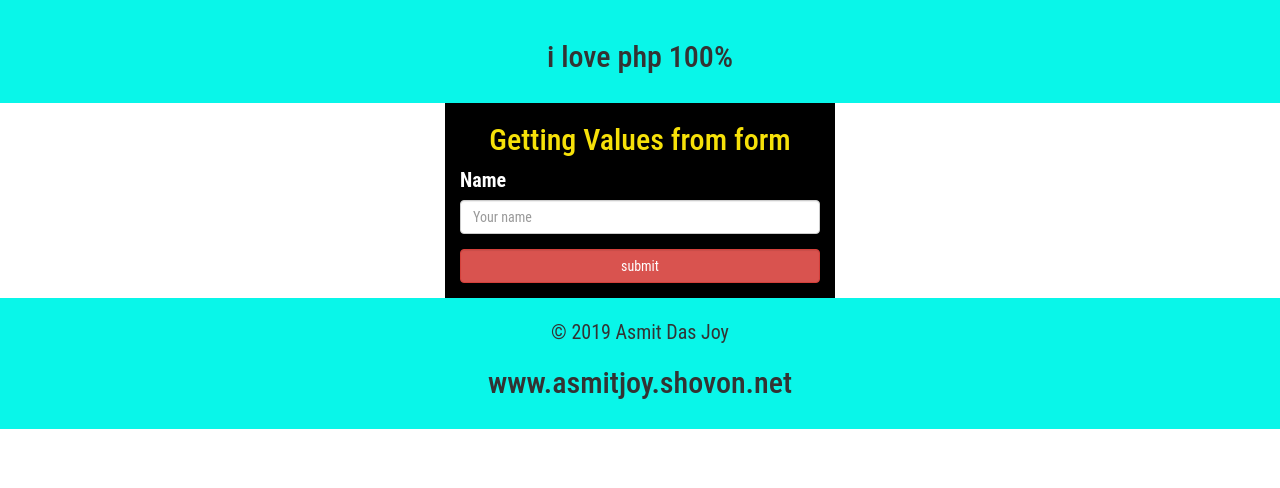
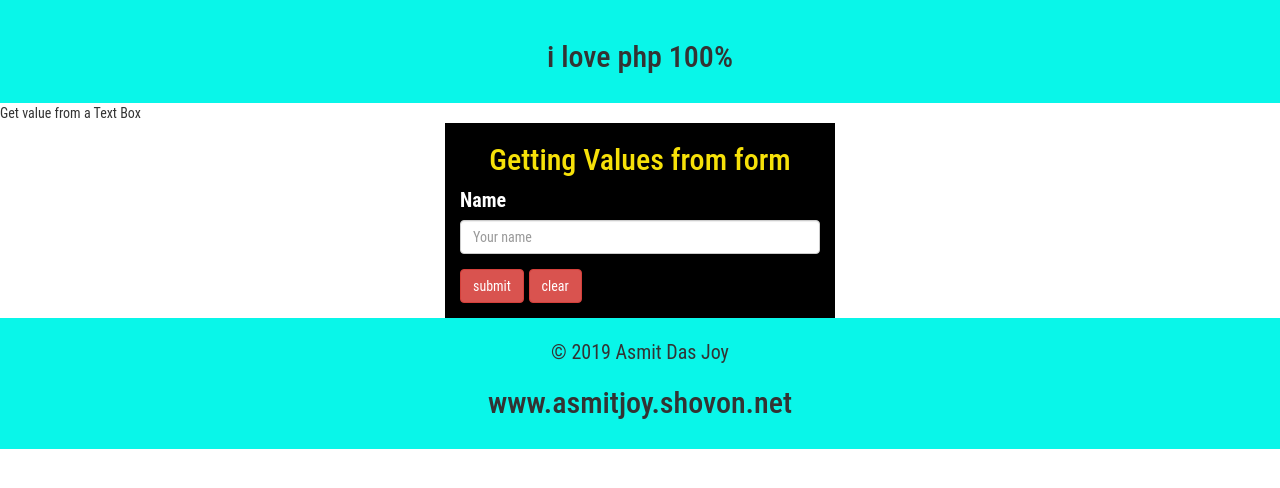
Before and after one commit to AsmitJoy/PHP-Practice, a PHP site: page /index_1.php in a window 1280 px wide. Shown: the top 488 px of the page. Run offline with PHP 8.4, Linux system fonts and the light colour scheme.

Commit message:
Get value from a Text Box

```diff
--- a/index_1.php
+++ b/index_1.php
@@ -1,16 +1,29 @@
 <?php include 'header.php' ?>
 
+<!-- Php code -->
+<?php
+    if (isset($_POST['user_name'])) {
+        $name = $_POST['user_name'];
+        echo"Username is : ".$name;
+    }
+?>
+
+Get value from a Text Box
+
+<!-- My form -->
 <div class="container">
     <div class="row">
         <div class="col-md-4 col-md-offset-4"  style="background-color:#000;">
-            <form action="#" method="post" style="font-size:20px;">
+            <form action="#" method="post" name="my_form" style="font-size:20px;">
                 <h2 class="text-center" style = "color:#F6E109">Getting Values from form</h2>
                 <div class="form-group">
                     <label style = "color:#fff" for="Name">Name</label>
-                    <input class = "form-control" type="text" name="user_name" placeholder ="Your name">
+                    <input class = "form-control" type="text" name="user_name" placeholder ="Your name" required>
                 </div>
                 <div class="form-group">
-                    <input class = "form-control btn btn-danger" type="submit" value="submit">
+                    <input class = " btn btn-danger" type="submit" value="submit">
+                    <input class = " btn btn-danger" type="reset" value="clear">
+
                 </div>
             </form>
         </div>
```
